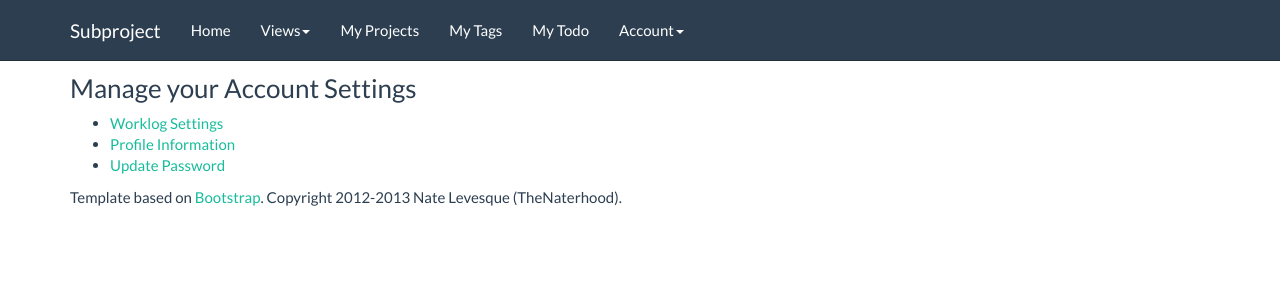
After one commit to thenaterhood/subproject, a Django app: page /user/settings/ in a window 1280 px wide. The commit adds this page. Shown: the top 300 px of the page. Run offline with Django 3.2, Linux system fonts and the light colour scheme; the visitor is signed in with stand-in values (Sample User, id 1); parts of the project's set-up code (start-up, migrations or seed data) failed here and were passed over.

Commit message:
add user settings dashboard

```diff
--- a/subproject/urls.py
+++ b/subproject/urls.py
@@ -31,6 +31,7 @@ urlpatterns = patterns('',
                                     'user.views.view_profile'),
     url(r'^user/edit/$',            'user.views.edit_profile'),
     url(r'^user/password/$',        'user.views.change_password'),
+    url(r'^user/settings/$', 'user.views.settings_dashboard'),
 
     # URLs for the project application
     url(r'^projects/welcome/$',     'project.views.project_welcome'),
--- a/user/templates/base.html
+++ b/user/templates/base.html
@@ -64,6 +64,7 @@
                   <ul class="dropdown-menu">
                     <li><a href="/projects/import">Import Data</a></li>
                     {% if user.username %}
+                    <li><a href="/user/settings/">Account Settings</a></li>
                     <li><a href="/user/profile/{{user.username}}/">Profile</a></li>
                     <li><a href="/user/logout">Logout ({{user.username|truncatechars:17}})</a></li>
                     {% else %}
--- /dev/null
+++ b/user/templates/user_settings.html
@@ -0,0 +1,19 @@
+{% extends "base.html" %}
+
+{% block title %} Account Settings {% endblock %}
+
+{% block content %}
+
+{% include 'template_messages.html' %}
+
+  <div>
+
+  <h3>Manage your Account Settings</h3>
+  <ul>
+    <li><a href="/work/settings/">Worklog Settings</a></li>
+    <li><a href="/user/edit/">Profile Information</a></li>
+    <li><a href="/user/password/">Update Password</a></li>
+  </ul>
+</div>
+
+{% endblock %}
--- a/user/views.py
+++ b/user/views.py
@@ -15,6 +15,11 @@ import json
 
 # Create your views here.
 
+@login_required
+def settings_dashboard(request):
+  pageData = {}
+  pageData['user'] = request.user
+  return render_to_response("user_settings.html", pageData)
 
 def register_user(request):
     """
--- a/worklogs/views.py
+++ b/worklogs/views.py
@@ -153,7 +153,6 @@ def add_worklog(request, proj_id):
     else:
 
         if request.user in project.members.all():
-
             return render_to_response('worklog_create.html', RequestContext(request, args))
 
         else:
@@ -213,6 +212,7 @@ def edit_settings(request):
 
   pageData = {}
   pageData['form'] = form
+  pageData['user'] = request.user
   return render_to_response('worklog_settings.html', RequestContext(request, pageData) )
 
 
```
